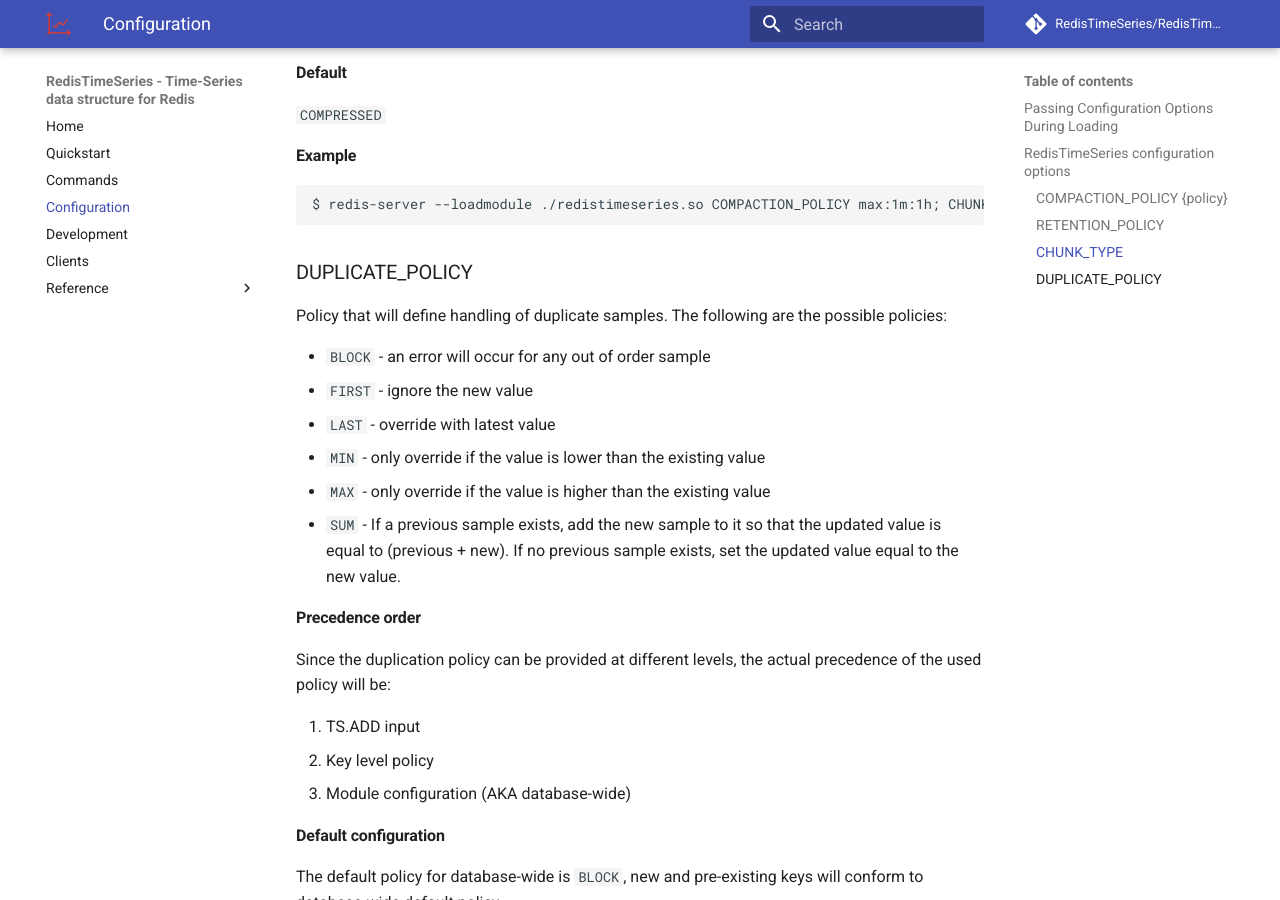
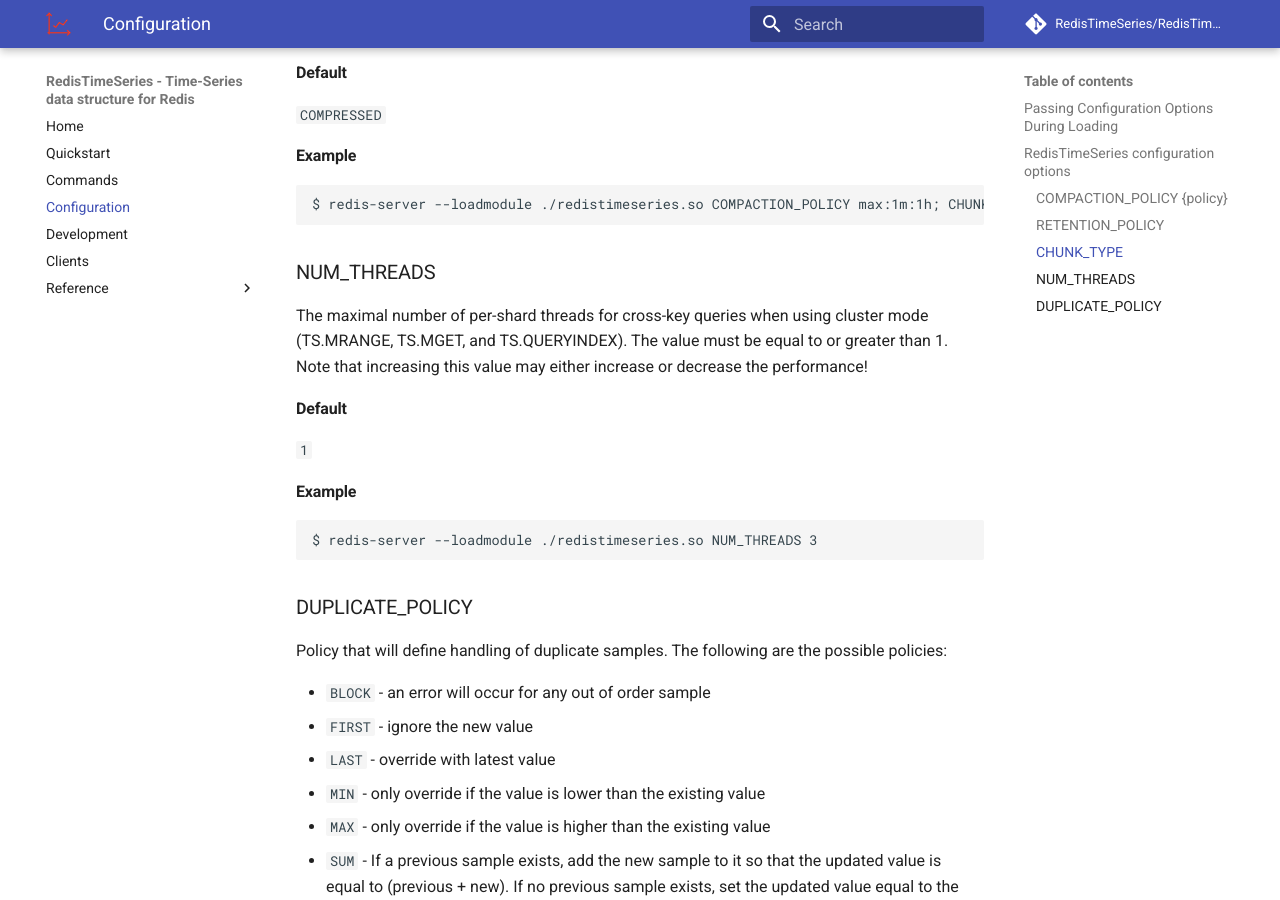
Before and after one commit to RedisTimeSeries/RedisTimeSeries, an MkDocs documentation site: the page built from docs/configuration.md, in a window 1280 px wide and 900 px high, scrolled down 1790 px. Built offline with MkDocs 1.6.1 and Material for MkDocs 9.7.7, drawn with Linux system fonts in a browser that asks for light colours; comment, search, counter and statistics services are not loaded.

Commit message:
dded libmr num_threads to documentation

````diff
--- a/docs/configuration.md
+++ b/docs/configuration.md
@@ -84,6 +84,19 @@ Possible values: `COMPRESSED`, `UNCOMPRESSED`.
 $ redis-server --loadmodule ./redistimeseries.so COMPACTION_POLICY max:1m:1h; CHUNK_TYPE COMPRESSED
 ```
 
+### NUM_THREADS
+The maximal number of per-shard threads for cross-key queries when using cluster mode (TS.MRANGE, TS.MGET, and TS.QUERYINDEX). The value must be equal to or greater than 1. Note that increasing this value may either increase or decrease the performance!
+
+#### Default
+
+`1`
+
+#### Example
+
+```
+$ redis-server --loadmodule ./redistimeseries.so NUM_THREADS 3
+```
+
 ### DUPLICATE_POLICY
 
 Policy that will define handling of duplicate samples.
````
